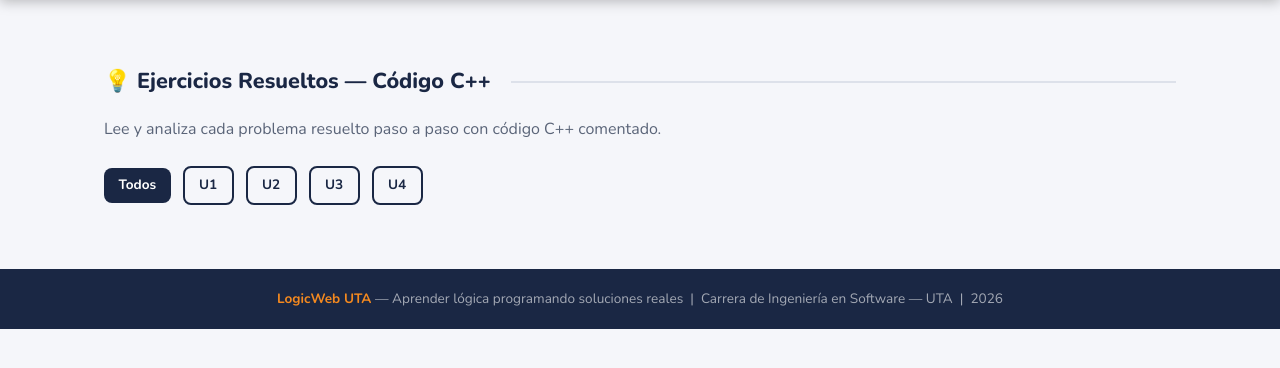
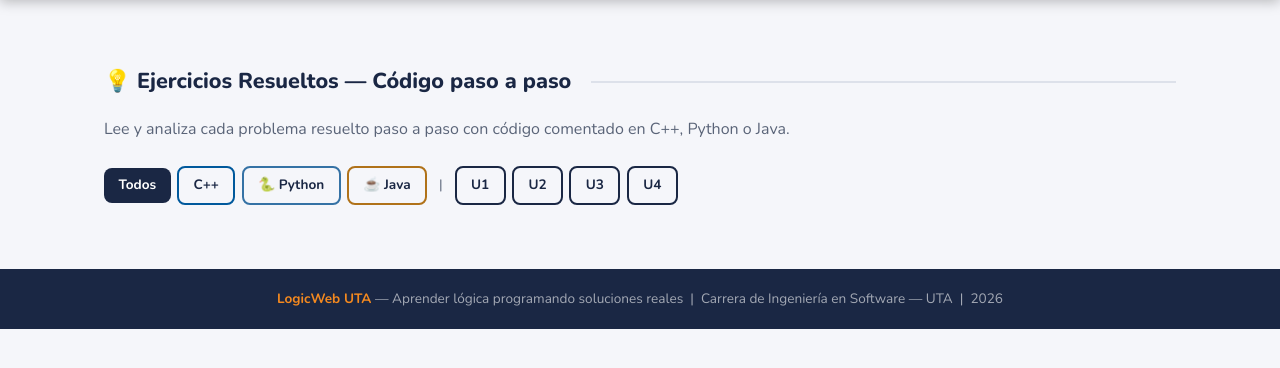
Before and after one commit to Osyanne/LogicWeb-UTA, a Django app: page /ejercicios/resueltos/ in a window 1280 px wide. Shown: the part 62-430 px from the top of the page. Run offline with Django 5.2, Linux system fonts and the light colour scheme; data that the repository does not hold is empty; some libraries are stand-ins or nearby versions.

Commit message:
feat(templates): add language filter and chip to resueltos list

```diff
--- a/templates/ejercicios/lista_resueltos.html
+++ b/templates/ejercicios/lista_resueltos.html
@@ -3,15 +3,39 @@
 
 {% block contenido %}
 <div class="container" style="padding-top:2rem">
-  <h1 class="section-title">💡 Ejercicios Resueltos — Código C++</h1>
-  <p class="text-suave mb-3">Lee y analiza cada problema resuelto paso a paso con código C++ comentado.</p>
+  <h1 class="section-title">💡 Ejercicios Resueltos — Código paso a paso</h1>
+  <p class="text-suave mb-3">Lee y analiza cada problema resuelto paso a paso con código comentado en C++, Python o Java.</p>
 
-  <!-- Filtro por unidad -->
-  <div class="flex-gap mb-3">
-    <a href="{% url 'ejercicios_resueltos' %}" class="btn btn-sm {% if not unidad_filtro %}btn-primary{% else %}btn-outline{% endif %}">Todos</a>
-    {% for i in "1234" %}
-      <a href="?unidad={{ i }}" class="btn btn-sm {% if unidad_filtro == i %}btn-primary{% else %}btn-outline{% endif %}">U{{ i }}</a>
-    {% endfor %}
+  <!-- Filtros -->
+  <div style="display:flex;flex-wrap:wrap;gap:.5rem;margin-bottom:1rem;align-items:center">
+    <!-- Filtro por lenguaje -->
+    <div class="flex-gap" style="gap:.4rem">
+      <a href="?{% if unidad_filtro %}unidad={{ unidad_filtro }}&{% endif %}"
+         class="btn btn-sm {% if not lenguaje_filtro %}btn-primary{% else %}btn-outline{% endif %}">Todos</a>
+      <a href="?lenguaje=cpp{% if unidad_filtro %}&unidad={{ unidad_filtro }}{% endif %}"
+         class="btn btn-sm {% if lenguaje_filtro == 'cpp' %}btn-primary{% else %}btn-outline{% endif %}"
+         style="border-color:#00599C;{% if lenguaje_filtro == 'cpp' %}background:#00599C;color:#fff;{% endif %}">C++</a>
+      <a href="?lenguaje=python{% if unidad_filtro %}&unidad={{ unidad_filtro }}{% endif %}"
+         class="btn btn-sm {% if lenguaje_filtro == 'python' %}btn-primary{% else %}btn-outline{% endif %}"
+         style="border-color:#3572A5;{% if lenguaje_filtro == 'python' %}background:#3572A5;color:#fff;{% endif %}">🐍 Python</a>
+      <a href="?lenguaje=java{% if unidad_filtro %}&unidad={{ unidad_filtro }}{% endif %}"
+         class="btn btn-sm {% if lenguaje_filtro == 'java' %}btn-primary{% else %}btn-outline{% endif %}"
+         style="border-color:#b07219;{% if lenguaje_filtro == 'java' %}background:#b07219;color:#fff;{% endif %}">☕ Java</a>
+    </div>
+
+    <span style="color:var(--texto-suave);font-size:.85rem;padding:0 .25rem">|</span>
+
+    <!-- Filtro por unidad -->
+    <div class="flex-gap" style="gap:.4rem">
+      {% for i in "1234" %}
+        <a href="?{% if lenguaje_filtro %}lenguaje={{ lenguaje_filtro }}&{% endif %}unidad={{ i }}"
+           class="btn btn-sm {% if unidad_filtro == i %}btn-primary{% else %}btn-outline{% endif %}">U{{ i }}</a>
+      {% endfor %}
+      {% if unidad_filtro %}
+        <a href="?{% if lenguaje_filtro %}lenguaje={{ lenguaje_filtro }}{% endif %}"
+           class="btn btn-sm btn-outline">✕ Unidad</a>
+      {% endif %}
+    </div>
   </div>
 
   {% if ejercicios %}
@@ -23,9 +47,16 @@
             <span class="chip chip-resuelto">📘 Resuelto</span>
             <span class="chip chip-{{ ej.dificultad }}">{{ ej.get_dificultad_display }}</span>
             <span class="chip chip-unidad">U{{ ej.tema.unidad }}</span>
+            {% if ej.lenguaje == 'python' %}
+              <span class="chip" style="background:#3572A5;color:#fff">🐍 Python</span>
+            {% elif ej.lenguaje == 'java' %}
+              <span class="chip" style="background:#b07219;color:#fff">☕ Java</span>
+            {% else %}
+              <span class="chip" style="background:#00599C;color:#fff">C++</span>
+            {% endif %}
           </div>
           <p style="font-size:.88rem;color:var(--texto-suave)">{{ ej.enunciado|truncatechars:110 }}</p>
-          <span class="btn btn-primary btn-sm" style="margin-top:.25rem">Ver código C++ →</span>
+          <span class="btn btn-primary btn-sm" style="margin-top:.25rem">Ver solución →</span>
         </a>
       {% endfor %}
     </div>
```
